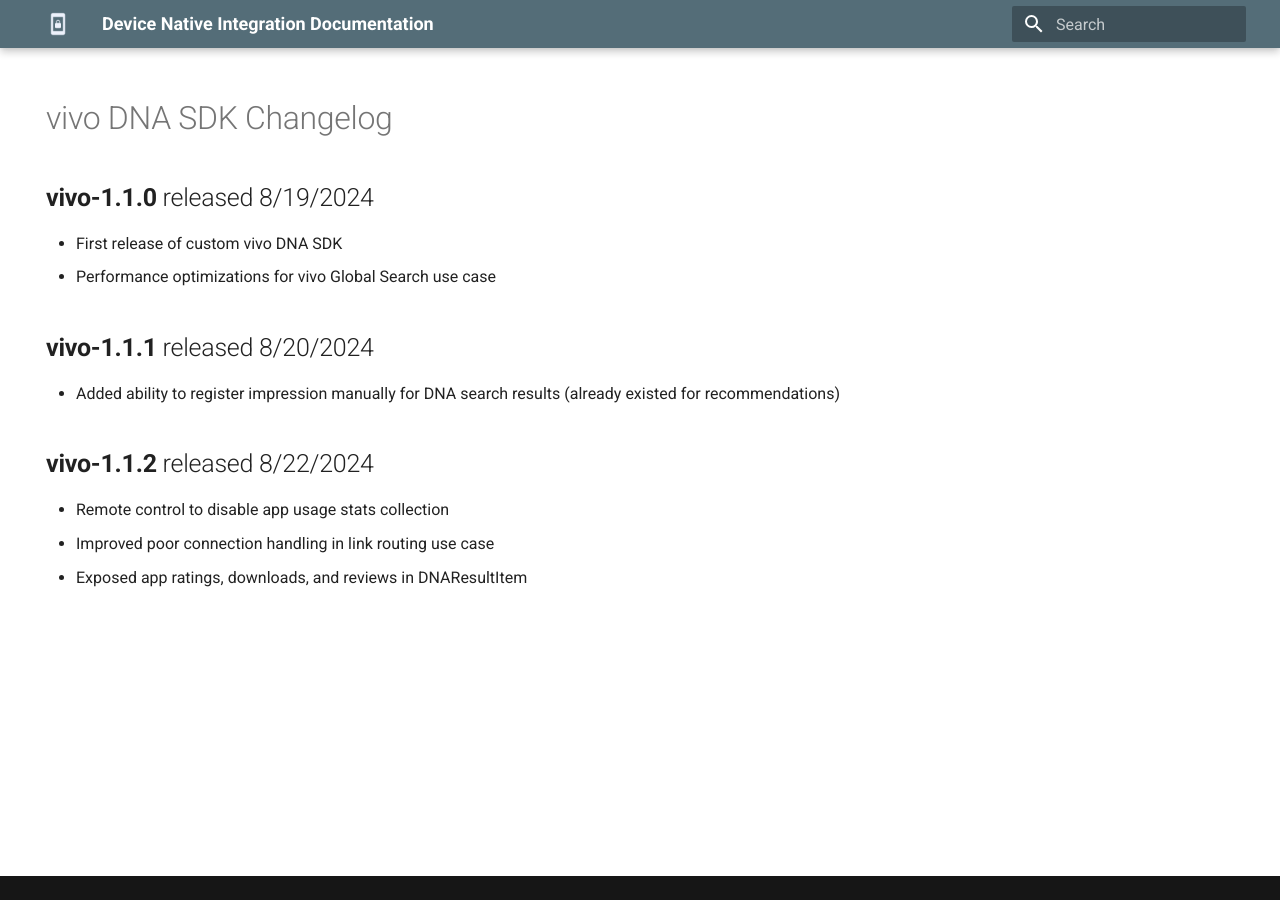
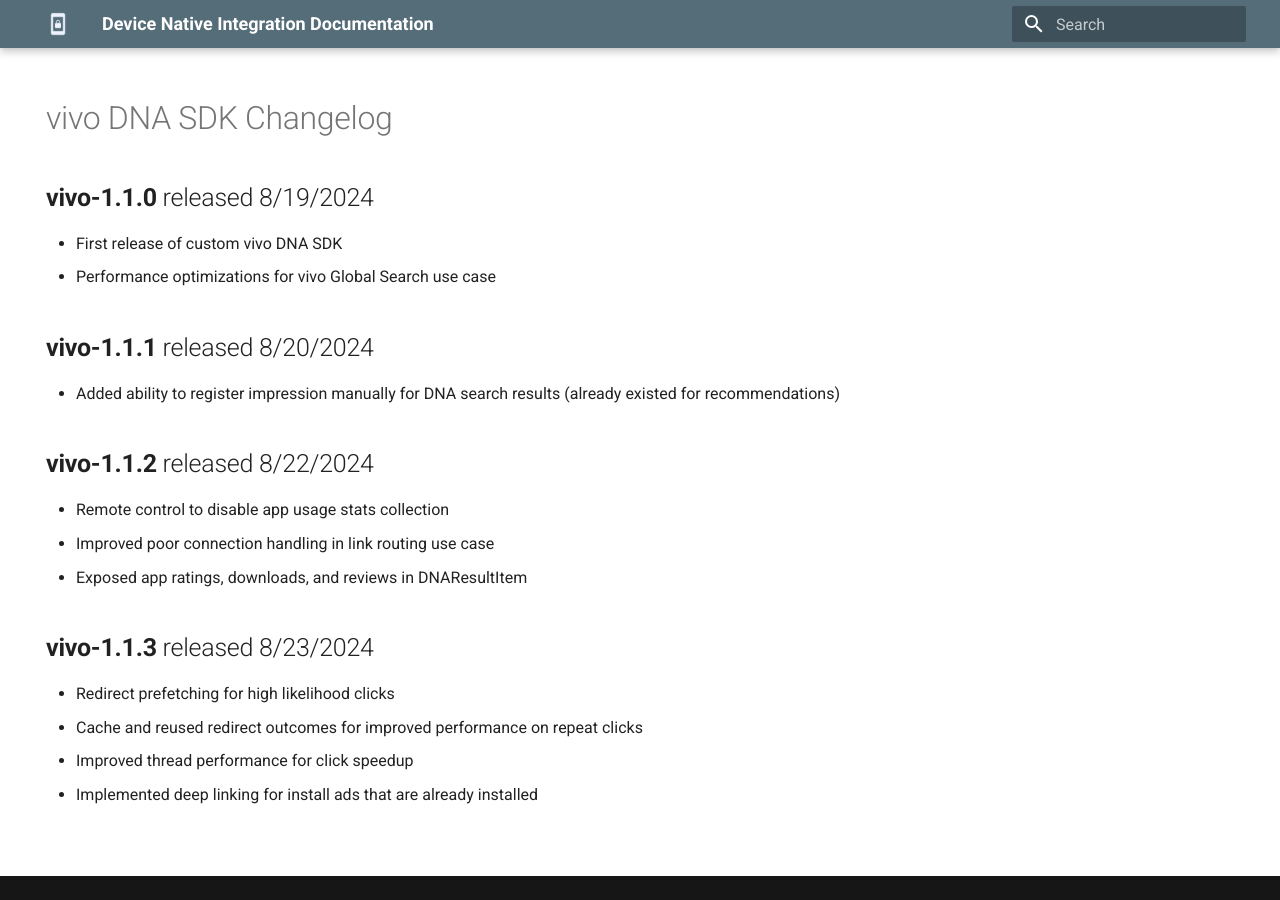
Before and after one commit to Device-Native/website, an MkDocs documentation site: the page built from docs/vivo-sdk-changelog.md, in a window 1280 px wide. Built offline with MkDocs 1.6.1 and Material for MkDocs 9.7.7, drawn with Linux system fonts in a browser that asks for light colours.

Commit message:
1.1.3 release

```diff
--- a/docs/vivo-sdk-changelog.md
+++ b/docs/vivo-sdk-changelog.md
@@ -20,3 +20,10 @@
 - Remote control to disable app usage stats collection
 - Improved poor connection handling in link routing use case
 - Exposed app ratings, downloads, and reviews in DNAResultItem
+
+## **vivo-1.1.3** released 8/23/2024
+
+- Redirect prefetching for high likelihood clicks
+- Cache and reused redirect outcomes for improved performance on repeat clicks
+- Improved thread performance for click speedup
+- Implemented deep linking for install ads that are already installed
```
Also changed, not shown: docs/vivo-global-search.md (+5 -5 lines).
